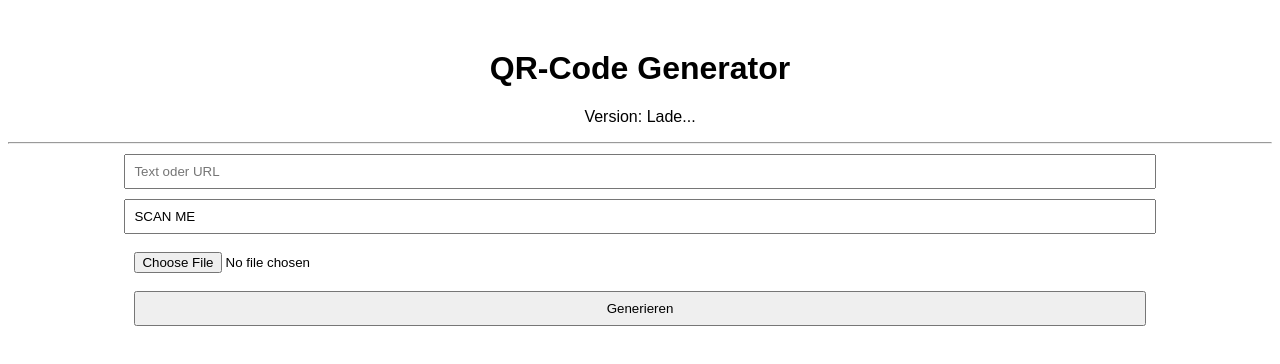
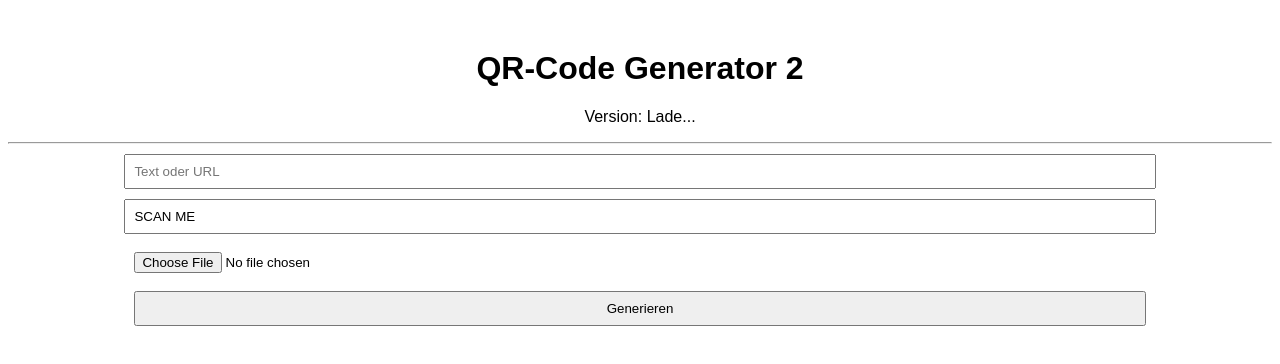
Before and after one commit to chrisblk/qrcodeapp, a plain HTML site: page static/index.html in a window 1280 px wide. Drawn offline with Linux system fonts and the light colour scheme.

Commit message:
Update index.html

```diff
--- a/static/index.html
+++ b/static/index.html
@@ -12,7 +12,7 @@
     </style>
 </head>
 <body>
-<h1>QR-Code Generator</h1>
+<h1>QR-Code Generator 2</h1>
 
 <p>
     Version:
```
